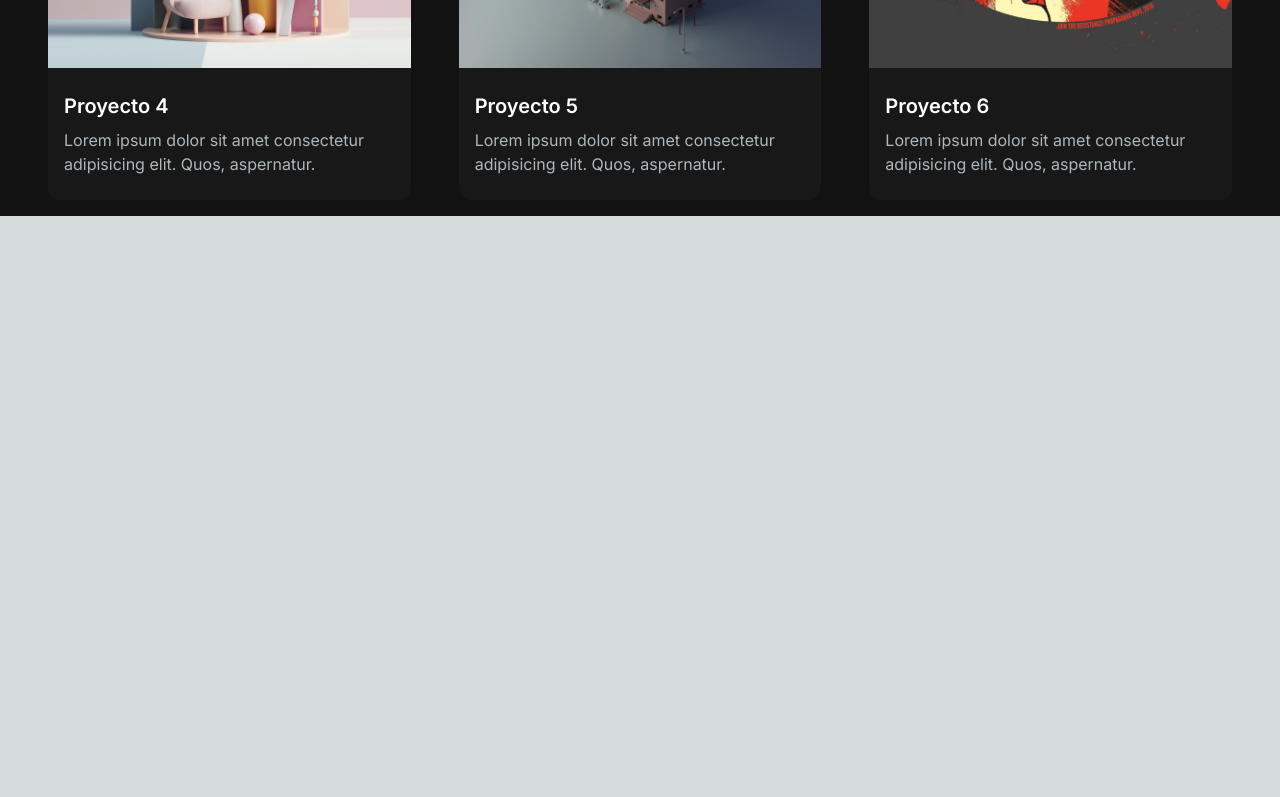
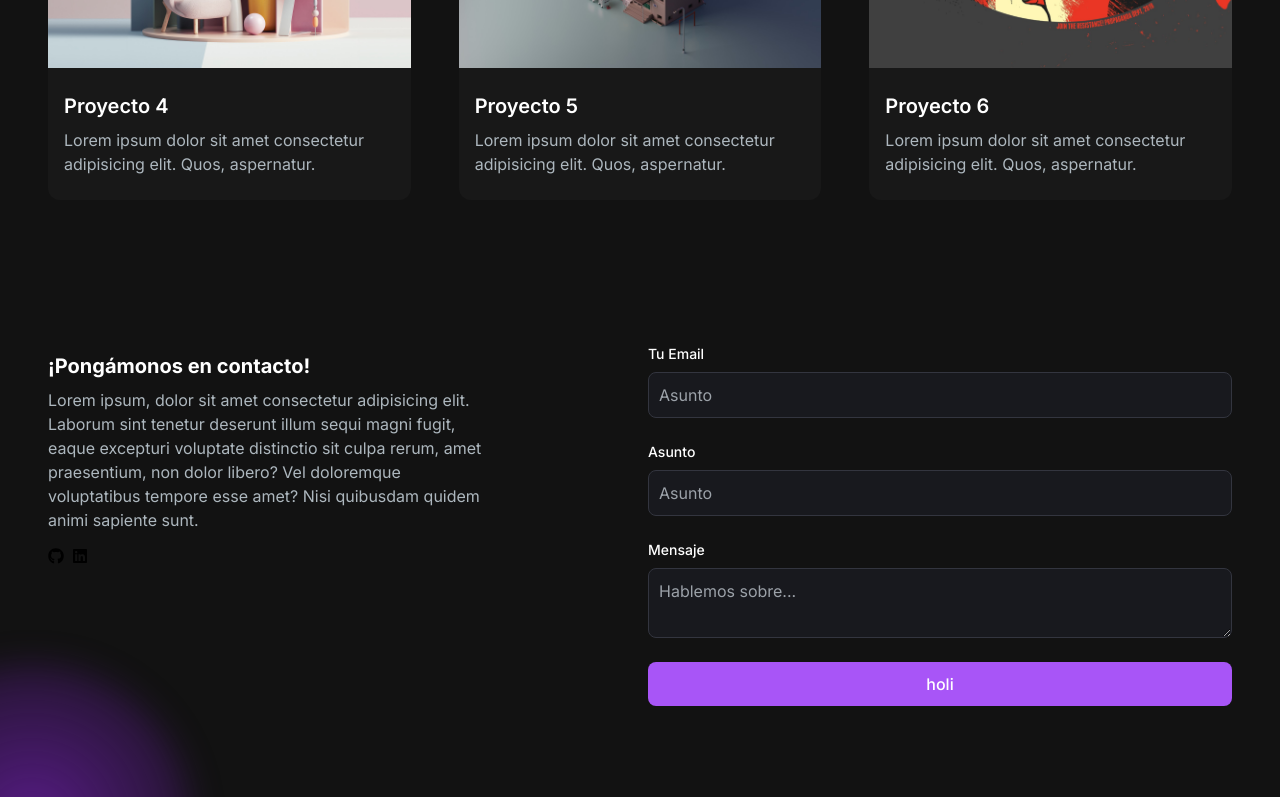
Before and after one commit to SebastianGarciaGuerrero/portfolio, a Next.js app: page / in a window 1280 px wide. Shown: the part 2000-2797 px from the top of the page. Before the commit the page ends 2216 px from the top, so only its background shows below. Built offline with nearby package versions, Linux system fonts and the light colour scheme.

Commit message:
footer y email section inconcluso

```diff
--- /dev/null
+++ b/app/api/send/route.js
@@ -0,0 +1,25 @@
+//import { EmailTemplate } from '../../../components/EmailTemplate';
+import { Resend } from "resend";
+import { NextResponse } from "next/server";
+
+const resend = new Resend(process.env.RESEND_API_KEY);
+const fromEmail = process.env.FROM_EMAIL;
+
+export async function POST() {
+  try {
+    const { data, error } = await resend.emails.send({
+      from: fromEmail,
+      to: [""],
+      subject: "Hello world",
+      react: (
+        <>
+          <p>Email Body</p>
+        </>
+      ),
+    });
+
+    return NextResponse.json(data);
+  } catch (error) {
+    return NextResponse.json({ error });
+  }
+}
--- /dev/null
+++ b/app/components/EmailSection.jsx
@@ -0,0 +1,89 @@
+import React from "react";
+import { FaGithub } from "react-icons/fa";
+import { FaLinkedin } from "react-icons/fa";
+import Link from "next/link";
+
+const EmailSection = () => {
+  return (
+    <section className="grid md:grid-cols-2 my-12 md:my-12 py-24 gap-4 relative">
+      <div className="bg-[radial-gradient(ellipse_at_center,_var(--tw-gradient-stops))] from-purple-900 to-transparent rounded-full h-80 w-80 z-0 blur-lg absolute top-3/4 -left-4 transform -translate-x-1/2 -translate-1/2"></div>
+      <div className="z-10">
+        <h5 className="text-xl font-bold text-white my-2">
+          ¡Pongámonos en contacto!
+        </h5>
+        <p className="text-[#ADB7BE] mb-4 max-w-md">
+          {" "}
+          Lorem ipsum, dolor sit amet consectetur adipisicing elit. Laborum sint
+          tenetur deserunt illum sequi magni fugit, eaque excepturi voluptate
+          distinctio sit culpa rerum, amet praesentium, non dolor libero? Vel
+          doloremque voluptatibus tempore esse amet? Nisi quibusdam quidem animi
+          sapiente sunt.
+        </p>
+        <div className="socials flex flex-row gap-2">
+          <Link href="github.com">
+            <FaGithub />
+          </Link>
+          <Link href="linkedin.com">
+            <FaLinkedin />
+          </Link>
+        </div>
+      </div>
+      <div>
+        <form className="flex flex-col ">
+          <div className="mb-6">
+            <label
+              htmlFor="email"
+              className="text-white block mb-2 text-sm font-medium"
+            >
+              Tu Email
+            </label>
+            <input
+              type="text"
+              id="subject"
+              required
+              className="bg-[#18191E] border border-[#33353f] placeholder-[#9CA2A9] text-gray-100 rounded-lg block w-full p-2.5"
+              placeholder="Asunto"
+            />
+          </div>
+          <div className="mb-6">
+            <label
+              htmlFor="email"
+              className="text-white block mb-2 text-sm font-medium"
+            >
+              Asunto
+            </label>
+            <input
+              type="email"
+              id="email"
+              required
+              className="bg-[#18191E] border border-[#33353f] placeholder-[#9CA2A9] text-gray-100 rounded-lg block w-full p-2.5"
+              placeholder="Asunto"
+            />
+          </div>
+          <div className="mb-6">
+            <label
+              htmlFor="message"
+              className="text-white block text-sm mb-2 font-medium"
+            >
+              Mensaje
+            </label>
+            <textarea
+              name="message"
+              id="message"
+              className="bg-[#18191E] border border-[#33353f] placeholder-[#9CA2A9] text-gray-100 rounded-lg block w-full p-2.5"
+              placeholder="Hablemos sobre..."
+            ></textarea>
+          </div>
+          <button
+            type="submit"
+            className="bg-purple-500 hover:bg-purple-600 text-white font-medium py-2.5 px-5 rounded-lg w-full"
+          >
+            holi
+          </button>
+        </form>
+      </div>
+    </section>
+  );
+};
+
+export default EmailSection;
--- /dev/null
+++ b/app/components/Footer.jsx
@@ -0,0 +1,14 @@
+import React from "react";
+
+const Footer = () => {
+  return (
+    <footer className="footer border border-t-[#33353F] border-l-transparent border-r-transparent">
+      <div className="container p-12 flex justify-between">
+        <span>LOGO</span>
+        <p className="text-slate-600">Todos los derechso reservados ;) </p>
+      </div>
+    </footer>
+  );
+};
+
+export default Footer;
--- a/app/components/HeroSection.jsx
+++ b/app/components/HeroSection.jsx
@@ -3,7 +3,7 @@ import React from "react";
 import Image from "next/image";
 import { TypeAnimation } from "react-type-animation";
 
-export const HeroSection = () => {
+const HeroSection = () => {
   return (
     <section>
       <div className="grid grid-cols-1 md:grid-cols-1 lg:grid-cols-12">
@@ -60,3 +60,5 @@ export const HeroSection = () => {
     </section>
   );
 };
+
+export default HeroSection;
--- a/app/components/Navbar.jsx
+++ b/app/components/Navbar.jsx
@@ -21,7 +21,7 @@ const navLinks = [
   },
 ];
 
-export const Navbar = () => {
+const Navbar = () => {
   const [navbarOpen, setNavbarOpen] = useState(false);
 
   return (
@@ -64,3 +64,5 @@ export const Navbar = () => {
     </nav>
   );
 };
+
+export default Navbar;
--- a/app/page.js
+++ b/app/page.js
@@ -1,7 +1,9 @@
-import { HeroSection } from "./components/HeroSection";
-import { Navbar } from "./components/Navbar";
-import { AboutSection } from "./components/AboutSection";
+import HeroSection from "./components/HeroSection";
+import Navbar from "./components/Navbar";
+import AboutSection from "./components/AboutSection";
 import ProjectSection from "./components/ProjectSection";
+import EmailSection from "./components/EmailSection";
+import Footer from "./components/Footer";
 
 export default function Home() {
   return (
@@ -11,7 +13,9 @@ export default function Home() {
         <HeroSection />
         <AboutSection />
         <ProjectSection />
+        <EmailSection />
       </div>
+      <Footer />
     </main>
   );
 }
--- a/package.json
+++ b/package.json
@@ -16,7 +16,8 @@
     "react-bootstrap": "^2.10.4",
     "react-dom": "^18",
     "react-icons": "^5.2.1",
-    "react-type-animation": "^3.2.0"
+    "react-type-animation": "^3.2.0",
+    "resend": "^3.5.0"
   },
   "devDependencies": {
     "eslint": "^8",
```
Also changed, not shown: app/components/AboutSection.jsx (+7 -3 lines), 1 other file (tests, documents, lock files or other folders).
